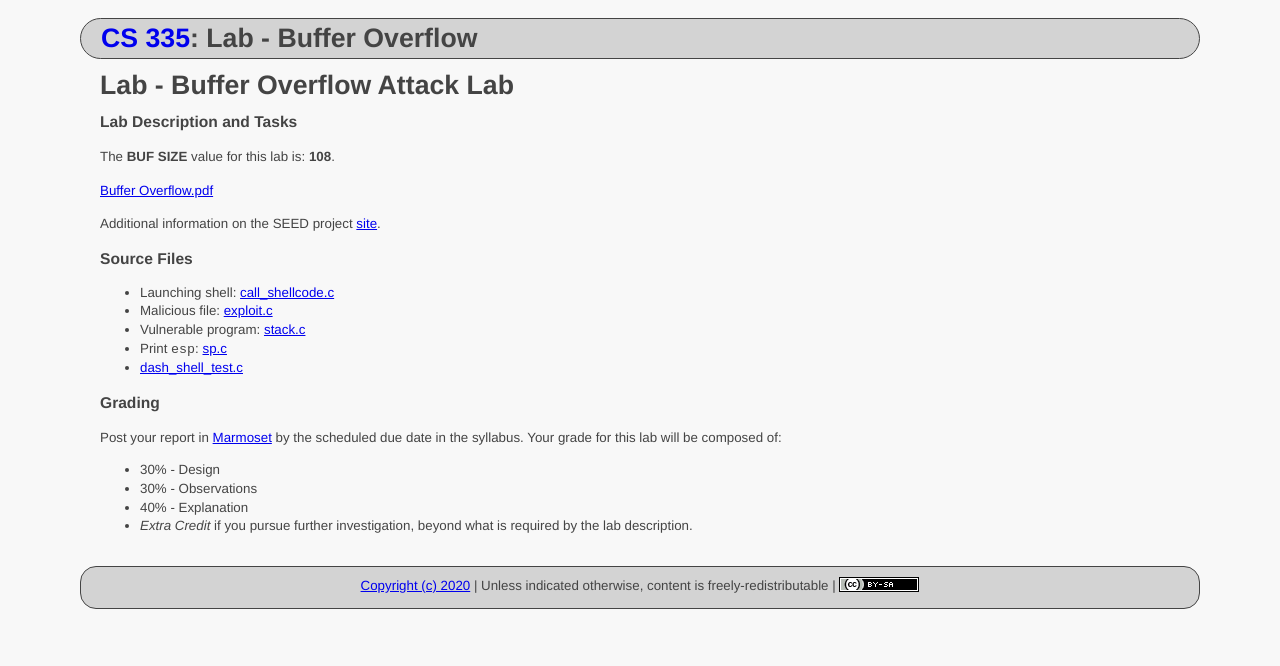
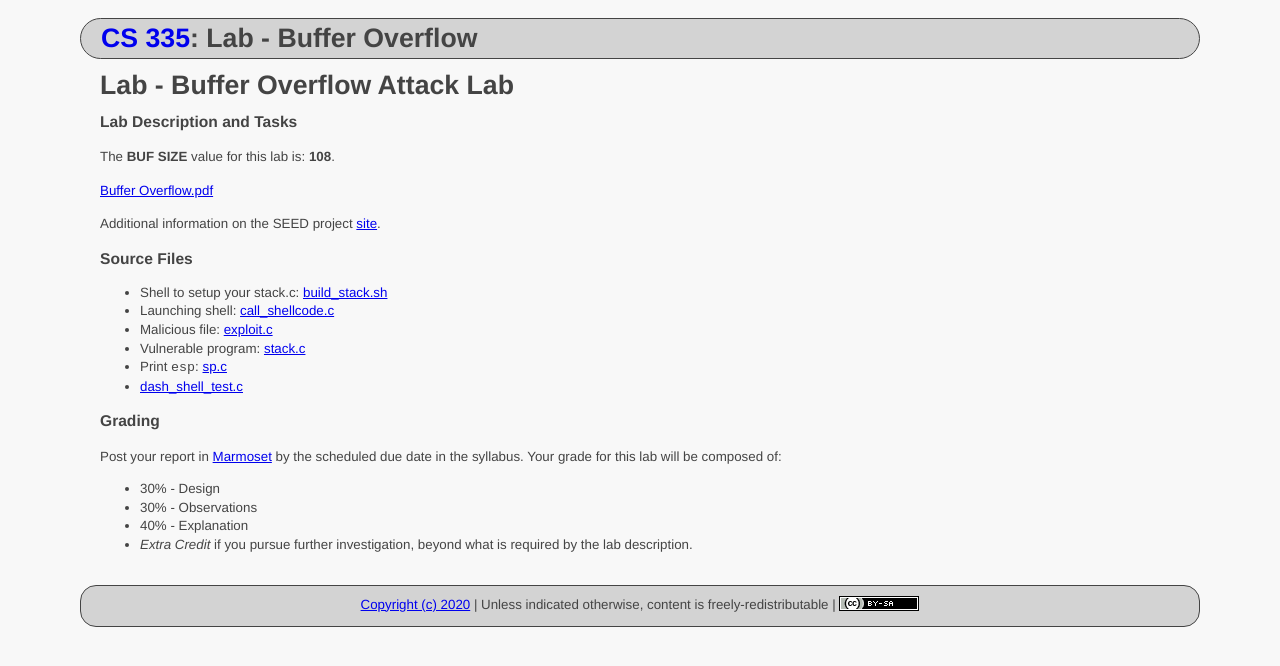
Before and after one commit to ycpcs/cs335-spring2020, a Jekyll site: the page built from labs/buffer_overflow.md, in a window 1280 px wide. Shown: the top 666 px of the page. Built offline with Jekyll 4.4.1, drawn with Linux system fonts in a browser that asks for light colours.

Commit message:
Shell to setup stack.c

```diff
--- a/labs/buffer_overflow.md
+++ b/labs/buffer_overflow.md
@@ -16,6 +16,7 @@ The **BUF SIZE** value for this lab is: **108**.
 Additional information on the SEED project [site](http://www.cis.syr.edu/~wedu/seed/Labs_16.04/Software/Buffer_Overflow/).
 
 ### Source Files
+- Shell to setup your stack.c: [build_stack.sh](buffer/build_stack.sh)
 - Launching shell: [call_shellcode.c](buffer/call_shellcode.c)
 - Malicious file: [exploit.c](buffer/exploit.c)
 - Vulnerable program: [stack.c](buffer/stack.c)
```
Also changed, not shown: 1 other file.
